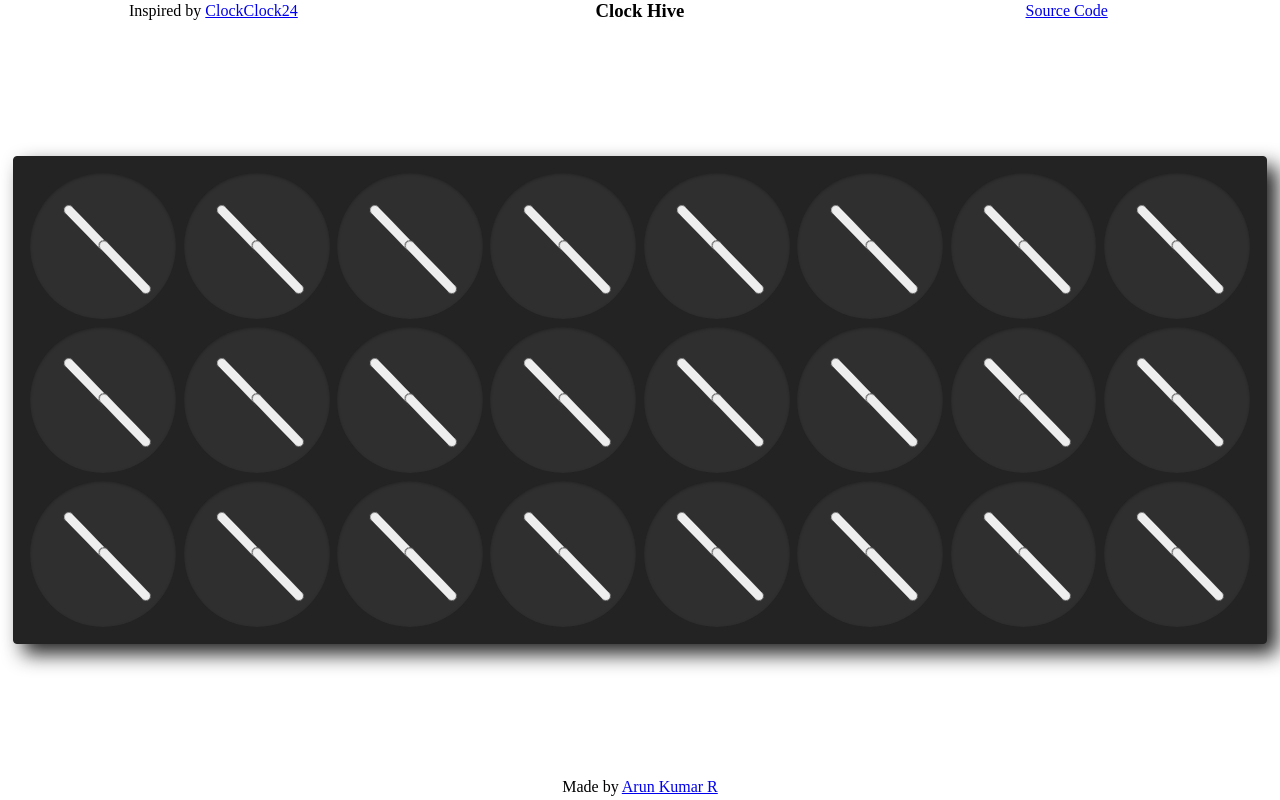
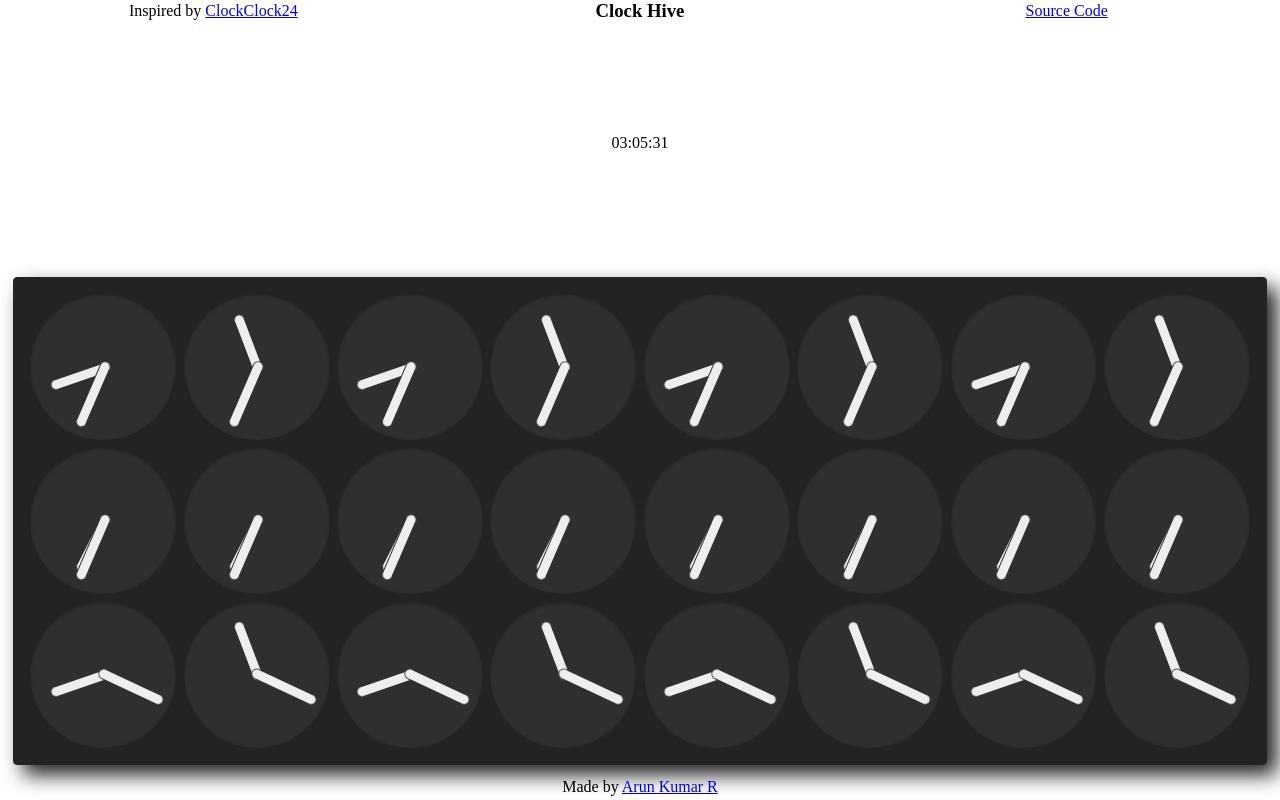
Before and after one commit to arunkumarun/clock-hive, a Vue app: page / in a window 1280 px wide. Built offline with nearby package versions, Linux system fonts and the light colour scheme.

Commit message:
Deleted the Digit component

```diff
--- a/src/components/Clock.vue
+++ b/src/components/Clock.vue
@@ -10,15 +10,12 @@
 
 <script setup lang="ts">
 import {computed} from "vue";
+import type {ClockProp} from "../util/digits/DigitUtil.ts";
 
-const props = withDefaults(defineProps<{
-  hour?: number;
-  minute?: number;
-  duration?: number;
-  shouldMod?: boolean;
-}>(), {
+const props = withDefaults(defineProps<ClockProp>(), {
   hour: 0,
   minute: 0,
+  delay: 0,
   duration: 2,
   shouldMod: true,
 });
@@ -37,6 +34,10 @@ const minuteAngle = computed(() => {
 
 const durationInSeconds = computed(() => {
   return `${props.duration}s`;
+});
+
+const delayInSeconds = computed(() => {
+  return `${props.delay}s`;
 });
 </script>
 
@@ -72,6 +73,7 @@ const durationInSeconds = computed(() => {
 
 .arm {
   --_tdur: v-bind(durationInSeconds);
+  --_tdel: v-bind(delayInSeconds);
   background-color: var(--_abg);
   border-radius: calc(var(--_aw) * 2);
   display: block;
@@ -82,7 +84,8 @@ const durationInSeconds = computed(() => {
   transform: rotate(0deg);
   transform-origin: 50% calc((var(--_ah)) - (var(--_aw) / 2));
   width: var(--_aw);
-  transition: transform var(--_tdur) linear;
+  transition: transform var(--_tdur) cubic-bezier(.09,-0.01,.61,.99);
+  transition-delay: var(--_tdel);
   border: 1px solid #2F2F2F;
   margin-top: calc(var(--_aw) / 2);
 }
--- a/src/components/ClockHive.vue
+++ b/src/components/ClockHive.vue
@@ -1,23 +1,70 @@
 <template>
-<!--  {{currentDate.toTimeString().slice(0, 8)}}-->
+  {{currentDate.toTimeString().slice(0, 8)}}
   <div class="clock-hive">
-    <div v-for="digit in digits">
-      <Digit :digit-matrix="digitMatrix" :digit="digit.digit" :duration="digit.duration"/>
+    <div class="grid-digits">
+      <div class="grid-clock" v-for="(digits) in clockDigitMatrix">
+        <template v-for="digit in digits">
+          <template v-for="clock in digit">
+            <Clock v-bind="clock"/>
+          </template>
+        </template>
+      </div>
     </div>
   </div>
 </template>
 <script setup lang="ts">
-import Digit from "./Digit.vue";
 import {computed, onMounted, onUnmounted, ref} from "vue";
-import type {DigitKey} from "../util/digits/DigitUtil.ts";
+import {type ClockProp, digitClockHandMap, type DigitKey} from "../util/digits/DigitUtil.ts";
+import Clock from "./Clock.vue";
 
 const currentDate = ref(new Date());
+
+const digitCount = ref<number>(4);
+const digitArray = ref<DigitKey[]>(Array(digitCount.value).fill(0));
+const digitMatrix = ref<[number, number]>([3, 2]);
+const clockDigitMatrix = computed<ClockProp[][][]>(() => {
+  return digitArray.value.map((dk) => {
+    return digitClockHandMap[digitMatrix.value[0]][digitMatrix.value[1]][dk];
+  });
+});
 
 // Update the date every second
 let intervalId: number;
 onMounted(() => {
   intervalId = setInterval(() => {
     currentDate.value = new Date(); // Update the current date
+
+    const seconds = currentDate.value.getSeconds();
+
+    if (seconds > 10 && seconds <= 20) {
+      setDigits(Array(digitCount.value).fill("neutral1"))
+      return;
+    }
+    if (seconds > 20 && seconds <= 30) {
+      setDigits(Array(digitCount.value).fill("neutral2"))
+      return;
+    }
+    if (seconds > 30 && seconds <= 40) {
+      setDigits(Array(digitCount.value).fill("neutral3"))
+      return;
+    }
+    if (seconds > 40 && seconds <= 50) {
+      setDigits(Array(digitCount.value).fill("neutral4"))
+      return;
+    }
+    if (seconds > 50 && seconds <= 60) {
+      setDigits(Array(digitCount.value).fill("neutral1"))
+      return;
+    }
+
+    const time = currentDate.value.toTimeString().slice(0, 8);
+    setDigits([
+      Number(time.charAt(0)) as DigitKey,
+      Number(time.charAt(1)) as DigitKey,
+      Number(time.charAt(3)) as DigitKey,
+      Number(time.charAt(4)) as DigitKey,
+    ]);
+    return;
   }, 1000); // Check every second
 });
 
@@ -26,61 +73,9 @@ onUnmounted(() => {
   clearInterval(intervalId);
 });
 
-const digitMatrix = ref<[number, number]>([3, 2]);
-
-const digits = computed<Array<{digit: DigitKey, duration: number}>>(() => {
-  const date = currentDate.value.toTimeString().slice(0, 8);
-  const seconds = currentDate.value.getSeconds();
-  if (seconds > 5 && seconds <= 20) {
-    return [
-      {digit: "neutral1", duration: 15},
-      {digit: "neutral1", duration: 15},
-      {digit: "neutral1", duration: 15},
-      {digit: "neutral1", duration: 15},
-    ];
-  }
-  if (seconds > 20 && seconds <= 30) {
-    return [
-      {digit: "neutral2", duration: 10},
-      {digit: "neutral2", duration: 10},
-      {digit: "neutral2", duration: 10},
-      {digit: "neutral2", duration: 10},
-    ];
-  }
-  if (seconds > 30 && seconds <= 40) {
-    return [
-      {digit: "neutral3", duration: 10},
-      {digit: "neutral3", duration: 10},
-      {digit: "neutral3", duration: 10},
-      {digit: "neutral3", duration: 10},
-    ];
-  }
-  if (seconds > 40 && seconds <= 50) {
-    return [
-      {digit: "neutral4", duration: 10},
-      {digit: "neutral4", duration: 10},
-      {digit: "neutral4", duration: 10},
-      {digit: "neutral4", duration: 10},
-    ];
-  }
-  if (seconds > 50 && seconds <= 60) {
-    return [
-      {digit: "neutral1", duration: 10},
-      {digit: "neutral1", duration: 10},
-      {digit: "neutral1", duration: 10},
-      {digit: "neutral1", duration: 10},
-    ];
-  }
-
-  return [
-    {digit: Number(date.charAt(0)) as DigitKey, duration: 2},
-    {digit: Number(date.charAt(1)) as DigitKey, duration: 2},
-    {digit: Number(date.charAt(3)) as DigitKey, duration: 2},
-    {digit: Number(date.charAt(4)) as DigitKey, duration: 2},
-    /*{digit: Number(date.charAt(6)) as DigitKey, duration: 2},
-    {digit: Number(date.charAt(7)) as DigitKey, duration: 0.5},*/
-  ];
-});
+function setDigits(digitKeys: DigitKey[]): void {
+  digitArray.value = digitKeys;
+}
 
 </script>
 
@@ -95,6 +90,19 @@ const digits = computed<Array<{digit: DigitKey, duration: number}>>(() => {
   padding: 1cqi;
   margin: 1cqi;
   background-color: var(--clock-color);
-  box-shadow: 10px 10px 20px 0px rgba(35,35,35,1);
+  box-shadow: 10px 10px 20px 0 rgba(35,35,35,1);
+}
+
+.grid-digits {
+  display: grid;
+  grid-auto-flow: column;
+}
+
+.grid-clock {
+  --_digit-r: v-bind(digitMatrix[0], 3);
+  --_digit-c: v-bind(digitMatrix[1], 2);
+  display: grid;
+  grid-template-columns: repeat(var(--_digit-c), minmax(0, 1fr));
+  grid-template-rows: repeat(var(--_digit-r), minmax(0, 1fr));
 }
 </style>
--- a/src/components/Digit.vue
+++ /dev/null
@@ -1,36 +0,0 @@
-<template>
-  <div class="digit">
-    <template v-for="(row, rowIndex) in digitClockHandMatrix">
-      <div v-for="(clockHand, index) in row" :key="`${rowIndex}-${index}`">
-        <Clock :hour="clockHand.hour" :minute="clockHand.minute" :should-mod="clockHand.shouldMod" :duration="duration"/>
-      </div>
-    </template>
-  </div>
-</template>
-
-<script setup lang="ts">
-import Clock from "./Clock.vue";
-import {type DigitKey, digitClockHandMap} from "../util/digits/DigitUtil.ts";
-import {computed} from "vue";
-
-const props = defineProps<{
-  digitMatrix: [number, number];
-  digit: DigitKey;
-  duration: number;
-}>();
-
-const digitClockHandMatrix = computed(() => {
-  return digitClockHandMap[props.digitMatrix[0]][props.digitMatrix[1]][props.digit];
-});
-</script>
-
-<style scoped>
-
-.digit {
-  --_digit-row: v-bind(digitMatrix[0], 3);
-  --_digit-col: v-bind(digitMatrix[1], 2);
-  display: grid;
-  grid-template-columns: repeat(var(--_digit-col), minmax(0, 1fr));
-  grid-template-rows: repeat(var(--_digit-row), minmax(0, 1fr));
-}
-</style>
--- a/src/util/digits/Digit3x2.ts
+++ b/src/util/digits/Digit3x2.ts
@@ -1,10 +1,10 @@
-import type {ClockHand, DigitClockHand} from "./DigitUtil.ts";
+import type {ClockProp, DigitClockHand} from "./DigitUtil.ts";
 
-export const noneHand: ClockHand = {hour: 7.5, minute: 37.5};
-export const neutralHand1: ClockHand = {hour: 7.5, minute: 7.5};
-export const neutralHand2: ClockHand = {hour: 10.5, minute: 22.5};
-export const neutralHand3: ClockHand = {hour: 13.5, minute: 37.5, shouldMod: false};
-export const neutralHand4: ClockHand = {hour: 16.5, minute: 52.5, shouldMod: false};
+export const noneHand: ClockProp = {hour: 7.5, minute: 37.5};
+export const neutralHand1: ClockProp = {hour: 7.5, minute: 7.5, duration: 10};
+export const neutralHand2: ClockProp = {hour: 13.5, minute: 37.5, duration: 10, shouldMod: false};
+export const neutralHand3: ClockProp = {hour: 19.5, minute: 67.5, duration: 10, shouldMod: false};
+export const neutralHand4: ClockProp = {hour: 25.5, minute: 97.5, duration: 10, shouldMod: false};
 
 export const digit3x2: DigitClockHand = {
   0: [
--- a/src/util/digits/DigitUtil.ts
+++ b/src/util/digits/DigitUtil.ts
@@ -1,26 +1,28 @@
 import {digit3x2} from "./Digit3x2.ts";
 
-export interface ClockHand {
+export interface ClockProp {
   hour: number;
   minute: number;
+  duration?: number;
+  delay?: number;
   shouldMod?: boolean;
 }
 
 export interface DigitClockHand {
-  0: ClockHand[][];
-  1: ClockHand[][];
-  2: ClockHand[][];
-  3: ClockHand[][];
-  4: ClockHand[][];
-  5: ClockHand[][];
-  6: ClockHand[][];
-  7: ClockHand[][];
-  8: ClockHand[][];
-  9: ClockHand[][];
-  "neutral1": ClockHand[][];
-  "neutral2": ClockHand[][];
-  "neutral3": ClockHand[][];
-  "neutral4": ClockHand[][];
+  0: ClockProp[][];
+  1: ClockProp[][];
+  2: ClockProp[][];
+  3: ClockProp[][];
+  4: ClockProp[][];
+  5: ClockProp[][];
+  6: ClockProp[][];
+  7: ClockProp[][];
+  8: ClockProp[][];
+  9: ClockProp[][];
+  "neutral1": ClockProp[][];
+  "neutral2": ClockProp[][];
+  "neutral3": ClockProp[][];
+  "neutral4": ClockProp[][];
 }
 
 export type DigitKey = keyof DigitClockHand;
```
